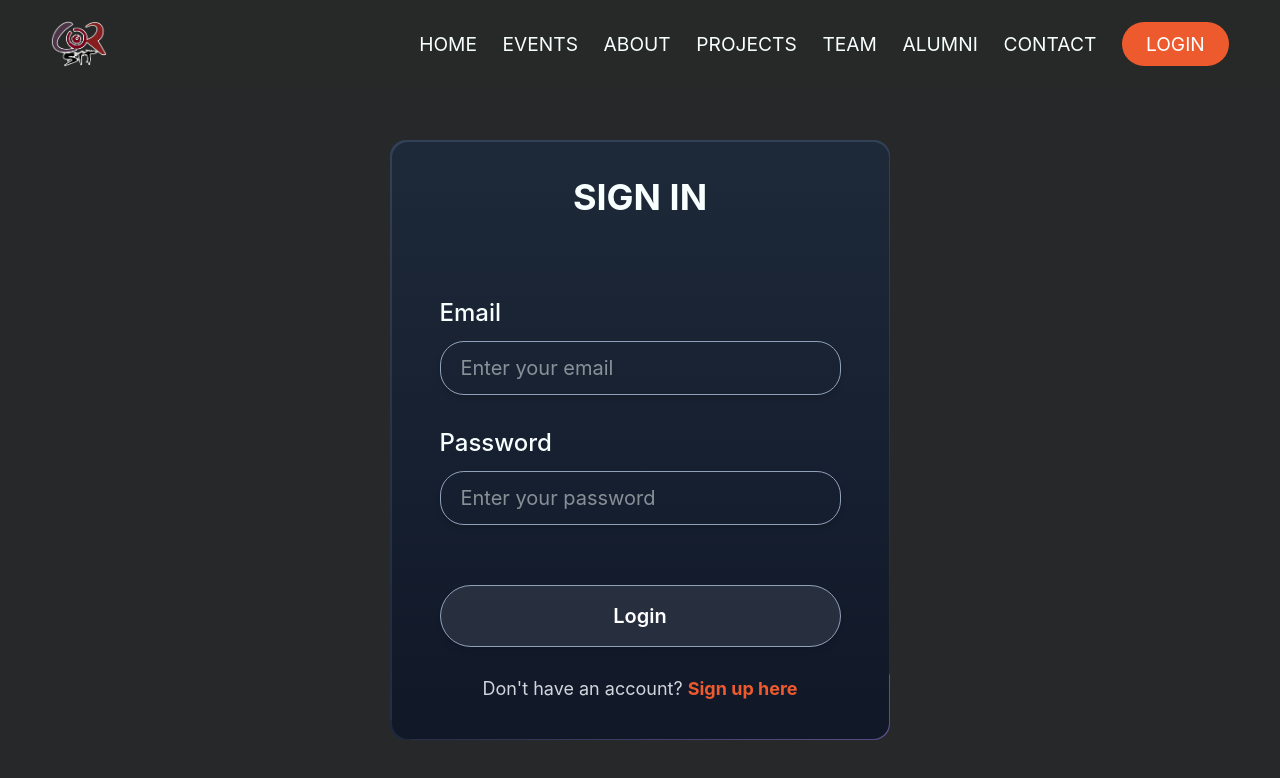
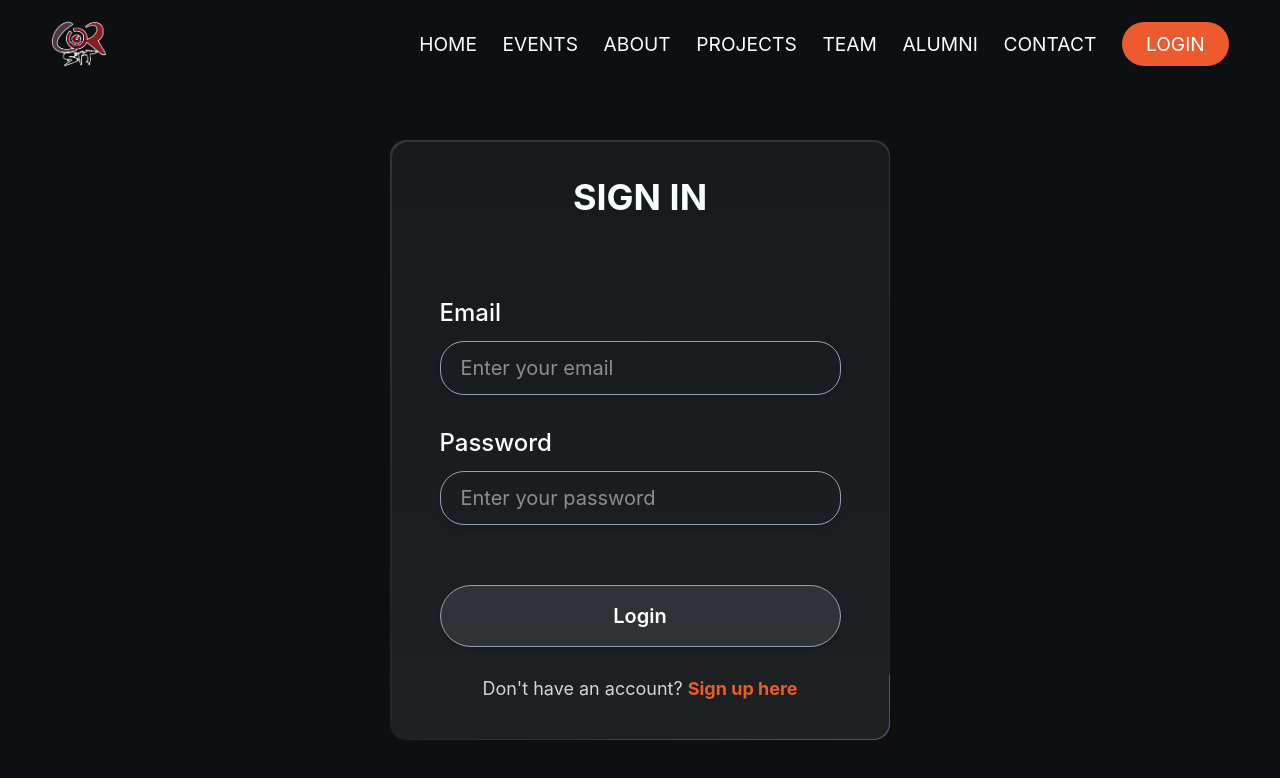
Before and after one commit to Dhruva-D/Corsit, a React (Vite) app in the folder client/: page /login in a window 1280 px wide. Shown: the top 778 px of the page. Built offline with nearby package versions, Linux system fonts and the light colour scheme.

Commit message:
login adjustments

```diff
--- a/client/src/components/Header/Header.jsx
+++ b/client/src/components/Header/Header.jsx
@@ -5,16 +5,24 @@ import logo from '../../assets/logo.png';
 const Header = () => {
     const [navOpen, setNavOpen] = useState(false);
     const [scrolled, setScrolled] = useState(false);
+    const [bgColor, setBgColor] = useState('');
     const location = useLocation();
 
     useEffect(() => {
         const handleScroll = () => {
             setScrolled(window.scrollY > 80);
         };
-
         window.addEventListener('scroll', handleScroll);
         return () => window.removeEventListener('scroll', handleScroll);
     }, []);
+
+    useEffect(() => {
+        if (location.pathname === '/login') {
+            setBgColor('#0d0f10');
+        } else {
+            setBgColor(location.pathname === '/' && !scrolled ? 'bg-black' : 'bg-[#272928] bg-opacity-95');
+        }
+    }, [location, scrolled]);
 
     const navLinks = [
         { path: '/', label: 'HOME' },
@@ -27,7 +35,7 @@ const Header = () => {
     ];
 
     return (
-        <header className={`fixed top-0 left-0 w-full z-50 transition-all duration-500 ease-in-out ${location.pathname === '/' && !scrolled ? 'bg-black' : 'bg-[#272928] bg-opacity-95'}`}>
+        <header className={`fixed top-0 left-0 w-full z-50 transition-all duration-500 ease-in-out ${bgColor}`}>
             <nav className='flex justify-between items-center w-[92%] mx-auto py-4'>
                 <div>
                     <Link to='/' onClick={() => window.scrollTo(0, 0)}>
--- a/client/src/components/Login/Login.css
+++ b/client/src/components/Login/Login.css
@@ -10,7 +10,7 @@
 }
 
 .card-wrapper {
-  @apply relative bg-gradient-to-b from-slate-700 to-slate-800 rounded-2xl overflow-hidden;
+  @apply relative bg-gradient-to-b from-[#31363a] to-[#1e2124] rounded-2xl overflow-hidden;
 }
 
 .card-wrapper::before {
@@ -25,5 +25,5 @@
 }
 
 .card-content {
-  @apply absolute w-[calc(100%-3px)] h-[calc(100%-3px)] top-[1.5px] left-[1.5px] bg-gradient-to-b from-gray-800 to-gray-900 rounded-2xl
+  @apply absolute w-[calc(100%-3px)] h-[calc(100%-3px)] top-[1.5px] left-[1.5px] bg-gradient-to-b from-[#171a1c] to-[#1e2124] rounded-2xl
 }
--- a/client/src/components/Login/Login.jsx
+++ b/client/src/components/Login/Login.jsx
@@ -39,7 +39,7 @@ const Login = () => {
   return (
     <>
       <Header />
-      <div className="flex h-[100vh] flex-col items-center justify-center bg-[#272829] text-[#f7ffff] relative">
+      <div className="flex h-[100vh] flex-col items-center justify-center bg-[#0d0f10] text-[#f7ffff] relative">
         <div className="card-wrapper h-[600px] w-[500px] mt-20">
           <div className="card-content flex items-center justify-center text-lg">
             <form onSubmit={handleSubmit} className="flex flex-col items-center justify-center px-12 space-y-8 w-full max-w-lg">
```
